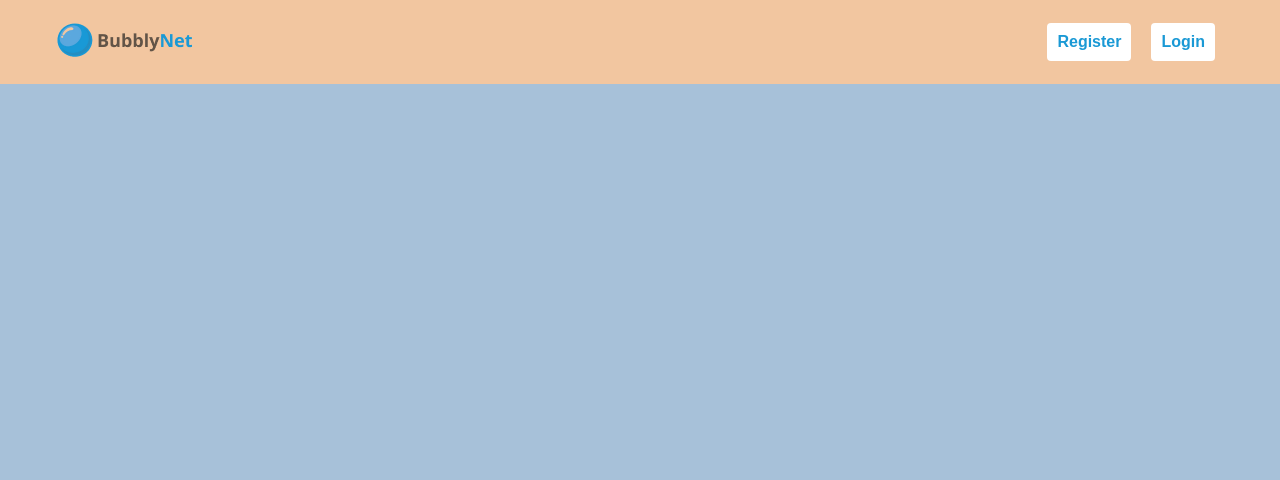
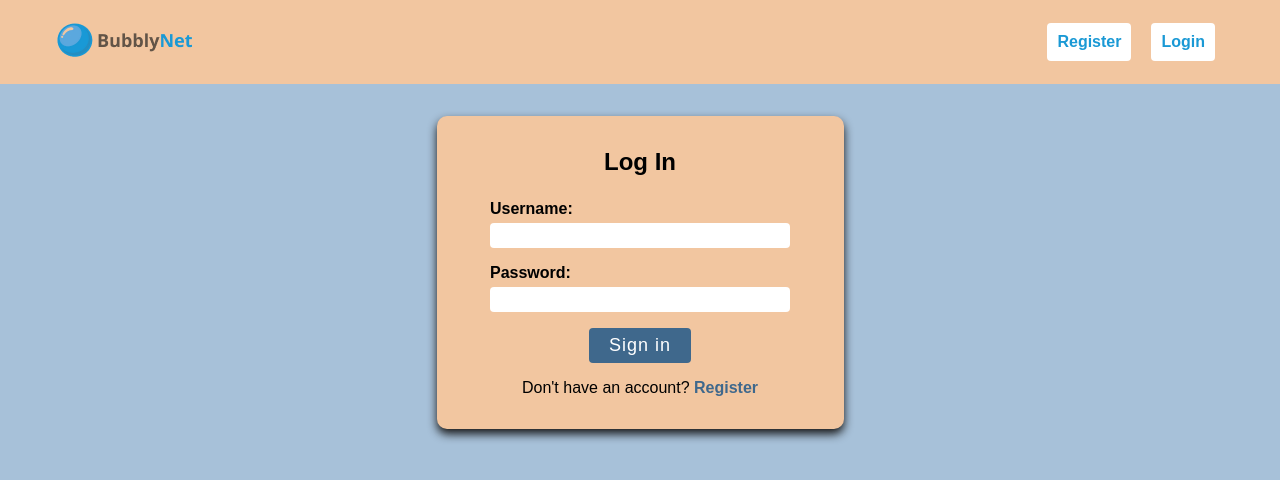
Before and after one commit to Dimitrov11/BubblyNet, a React (Vite) app: page /login in a window 1280 px wide. Before the commit this address had no page. Shown: the top 480 px of the page. Built offline with nearby package versions, Linux system fonts and the light colour scheme.

Commit message:
Add login page

```diff
--- a/src/Navigation.jsx
+++ b/src/Navigation.jsx
@@ -3,7 +3,7 @@ import HomePage from "./pages/Home/HomePage.jsx";
 import Header from "./components/header/Header.jsx";
 import style from "./assets/main.module.scss"
 import RegisterPage from "./pages/Register/RegisterPage.jsx";
-
+import LoginPage from "./pages/Login/LoginPage.jsx";
 
 function Navigation() {
   return (
@@ -14,6 +14,8 @@ function Navigation() {
         <Route path="/" element={<HomePage/>} />
 
         <Route path="/register" element={<RegisterPage/>} />
+
+        <Route path="/login" element={<LoginPage/>} />
       </Routes>
     </>
   );
--- /dev/null
+++ b/src/pages/Login/LoginPage.jsx
@@ -0,0 +1,29 @@
+import React from "react";
+import style from '../Register/RegisterPage.module.scss'
+import { Link } from 'react-router-dom'
+
+export default function LoginPage() {
+  return (
+    <main>
+      <form>
+        <h2>Log In</h2>
+
+        <div className={style.inputWrapper}>
+          <label htmlFor="username">Username: </label>
+          <input type="text" id="username" />
+        </div>
+
+        <div className={style.inputWrapper}>
+          <label htmlFor="password">Password: </label>
+          <input type="password" id="password" />
+        </div>
+
+        <button>Sign in</button>
+
+        <p>
+          Don't have an account? <Link to="/register">Register</Link>
+        </p>
+      </form>
+    </main>
+  );
+}
```
